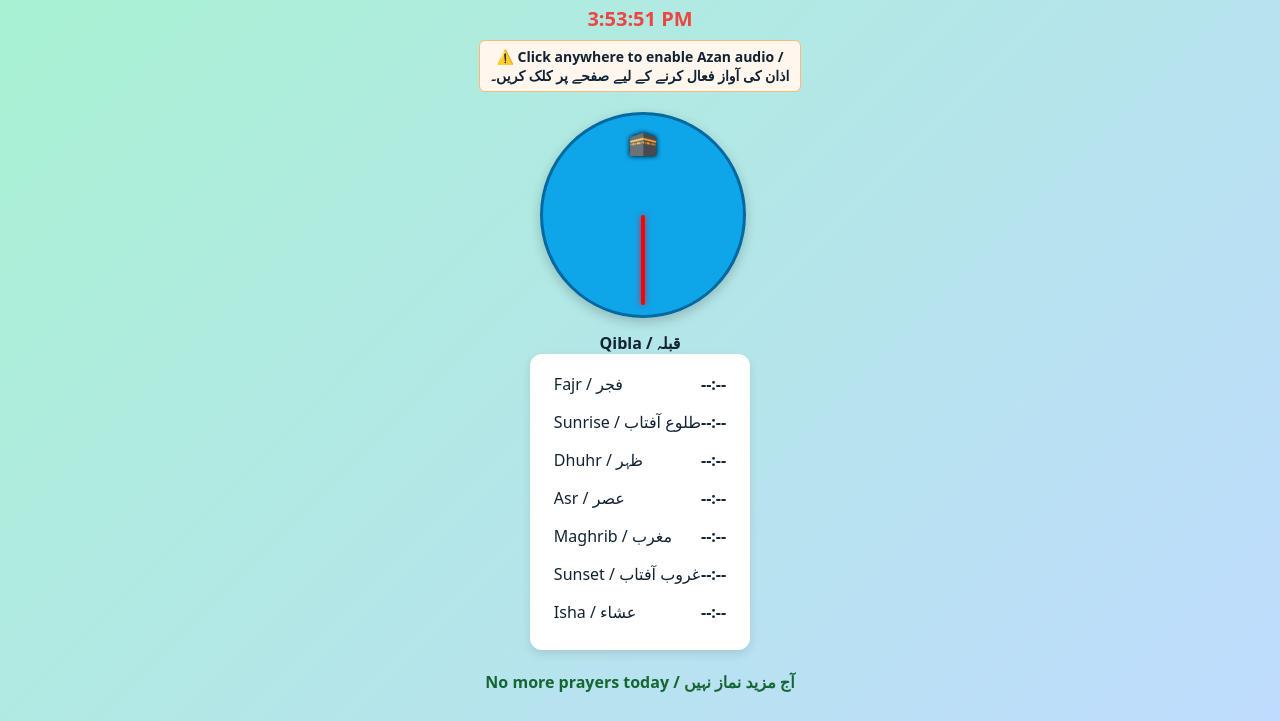
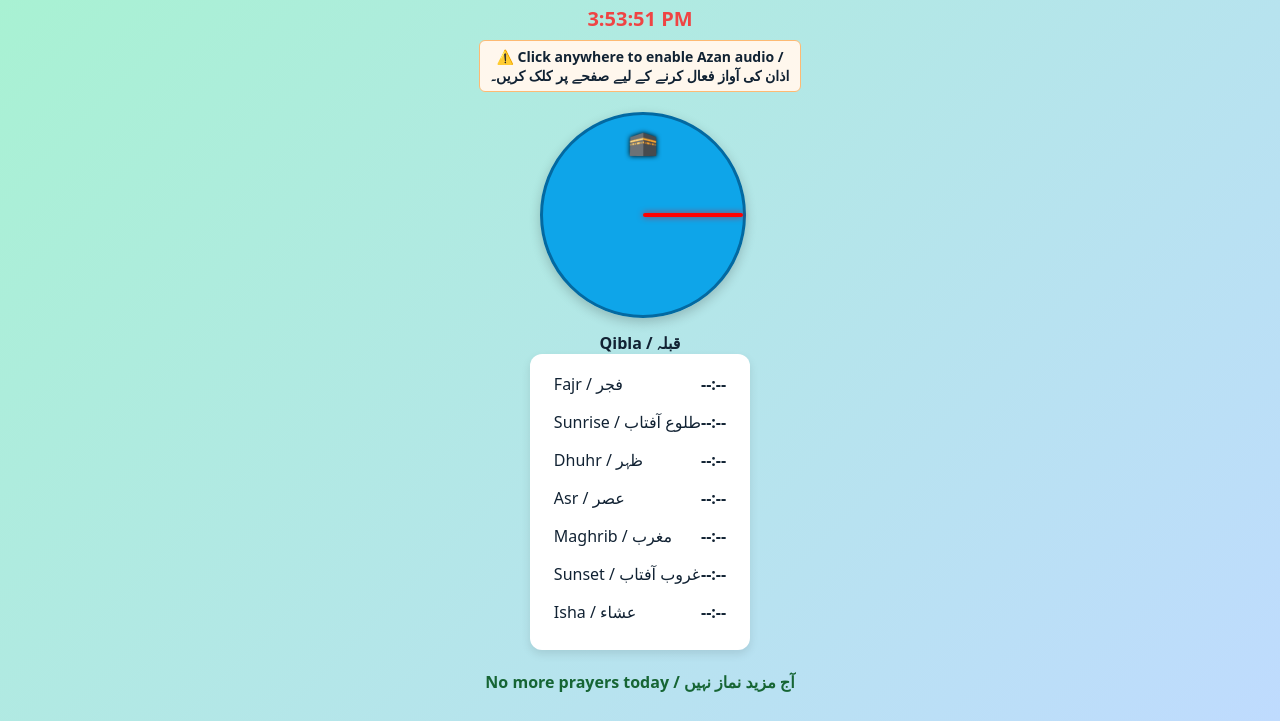
Before and after one commit to nazmanazma205/My-Azan, a plain HTML site: page index.html in a window 1280 px wide. Shown: the part 133-854 px from the top of the page. Drawn offline with Linux system fonts and the light colour scheme.

Commit message:
Add files via upload

```diff
--- a/index.html
+++ b/index.html
@@ -48,9 +48,10 @@ h1{margin-bottom:10px;}
         box-shadow:0 4px 12px rgba(0,0,0,0.2);
     }
     #needle {
-    width:4px; height:90px; background:red;
+        width:100px; height:4px; background:red;
         position:absolute; left:50%; top:50%;
-    transform-origin:bottom center; transform:translateX(-50%) rotate(0deg);
+        transform-origin:left center;  /* pivot from center */
+        transform:translateY(-50%) rotate(0deg);
         border-radius:2px; transition:transform 0.5s ease-out;
         box-shadow:0 0 6px rgba(255,0,0,0.7);
     }
@@ -194,7 +195,7 @@ if(window.DeviceOrientationEvent){
         const qiblaDir = calcQibla(userLat, userLon);
         const alpha = e.alpha ?? e.webkitCompassHeading ?? 0;
         const rotation = qiblaDir - alpha;
-        needle.style.transform = `translateX(-50%) rotate(${rotation}deg)`;
+        needle.style.transform = `translateY(-50%) rotate(${rotation}deg)`;
     }, true);
 }else{
     document.getElementById('qiblaLabel').textContent = 'Qibla compass not supported / آپ کے ڈیوائس پر قبلہ کمپاس سپورٹ نہیں';
```
Lines whose indentation alone changed are shown as unchanged.
